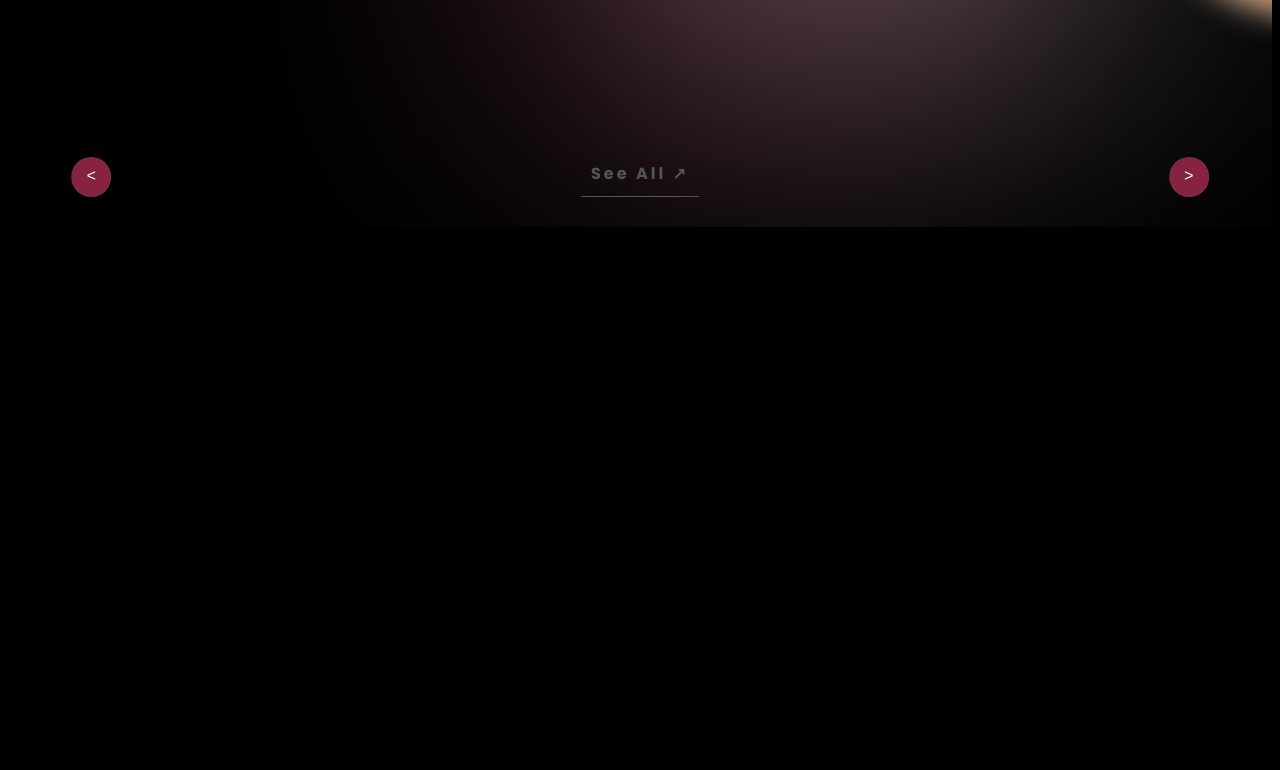
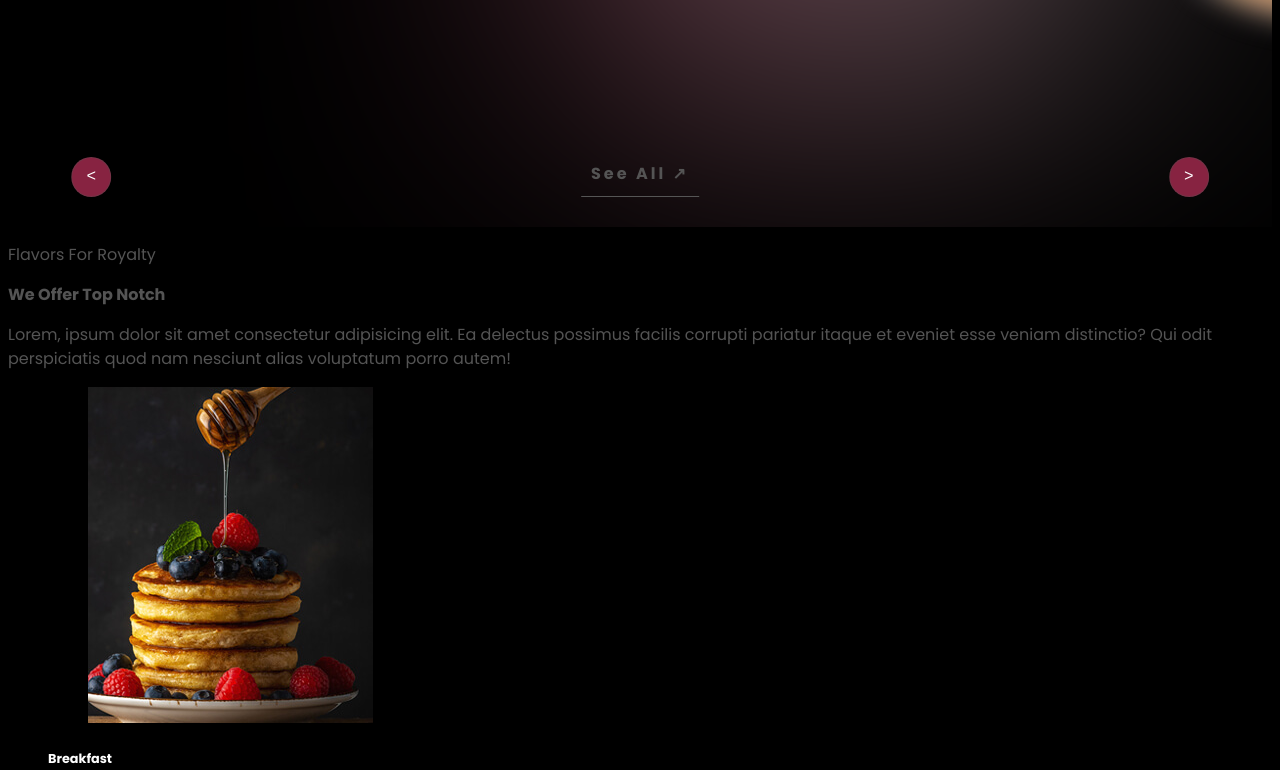
Before and after one commit to SultanKirigha/Anita-s-Kitchen-V...2, a plain HTML site: page index.html in a window 1280 px wide. Shown: the part 471-1241 px from the top of the page. Before the commit the page ends 816 px from the top, so only its background shows below. Drawn offline with Linux system fonts and the light colour scheme.

Commit message:
Created a Services section

```diff
--- a/index.html
+++ b/index.html
@@ -159,6 +159,37 @@
             <button id="back">See All  &#8599</button>
         </div>
     </div>
+    <!-- Services -->
+    <section class="section service bg-black-10 text-center" aria-label="service">
+        <div class="container">
+            <p class="section-subtitle label-2">
+                Flavors For Royalty
+            </p>
+            <h2 class="headline-1 section-title">
+                We Offer Top Notch
+            </h2>
+            <p class="section-text">
+                Lorem, ipsum dolor sit amet consectetur adipisicing elit. Ea delectus possimus facilis corrupti pariatur itaque et eveniet esse veniam distinctio? Qui odit perspiciatis quod nam nesciunt alias voluptatum porro autem!
+            </p>
+            <ul class="grid-list">
+                <li>
+                    <div class="service-card">
+                        <a href="" class="has-before hover:shine">
+                            <figure class="card-banner img-holder" style="--width:285; --height:336;">
+                                <img src="./Assets/service-1.jpg" width="285" height="336" loading="lazy" alt="Breakfast" class="img-cover">
+                            </figure>
+                        </a>
+                        <div class="card-content">
+                            <h3 class="title-4 card-title">
+                                <a href="">Breakfast</a>
+                            </h3>
+                        </div>
+                    </div>
+                </li>
+            </ul>
+        </div>
+
+    </section>
     <script src="script.js"></script>
 </body>
 </html>
```
Also changed, not shown: Assets/service-1.jpg (added).
